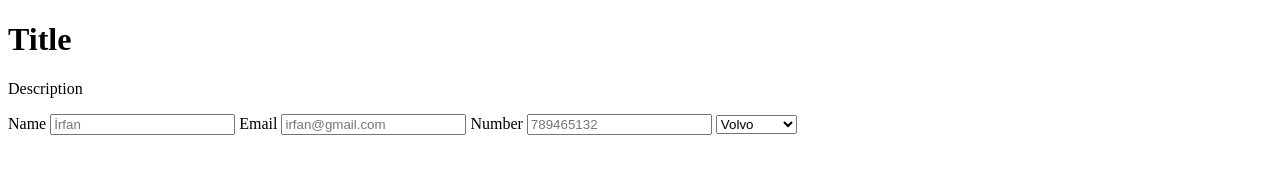
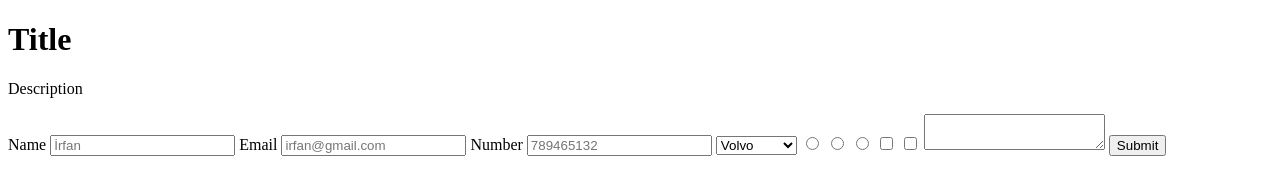
Before and after one commit to chasscepts/irfrance, a plain HTML site: page index.html in a window 1280 px wide. Drawn offline with Linux system fonts and the light colour scheme.

Commit message:
added button, checkbox, radio

```diff
--- a/index.html
+++ b/index.html
@@ -25,6 +25,14 @@
         <option value="mercedes">Mercedes</option>
         <option value="audi">Audi</option>
       </select>
+      <input type="radio" name="status" value="Married">
+      <input type="radio" name="status" value="Single">
+      <input type="radio" name="status" value="Searching">
+
+      <input type="checkbox" name="level" value="Management">
+      <input type="checkbox" name="satisfied" value="Yes">
+      <textarea name="comment"></textarea>
+      <button id="submit" name="submit">Submit</button>
     </form>
     <!--
 
```
